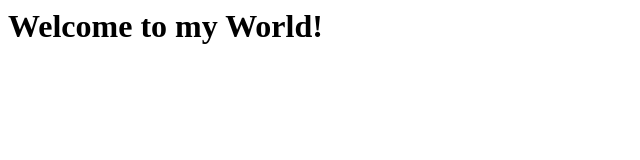
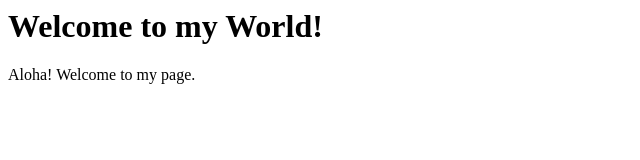
Before and after one commit to randz-argonillo/practice, a plain HTML site: page index.html in a window 1280 px wide. Shown: the whole page, without its empty margins (0-640 px from the left). Drawn offline with Linux system fonts and the light colour scheme.

Commit message:
Added description in index

```diff
--- a/index.html
+++ b/index.html
@@ -5,5 +5,6 @@
   </head>
   <body>
     <h1>Welcome to my World!</h1>
+    <p>Aloha! Welcome to my page.</p>
   </body>
 </html>
```
